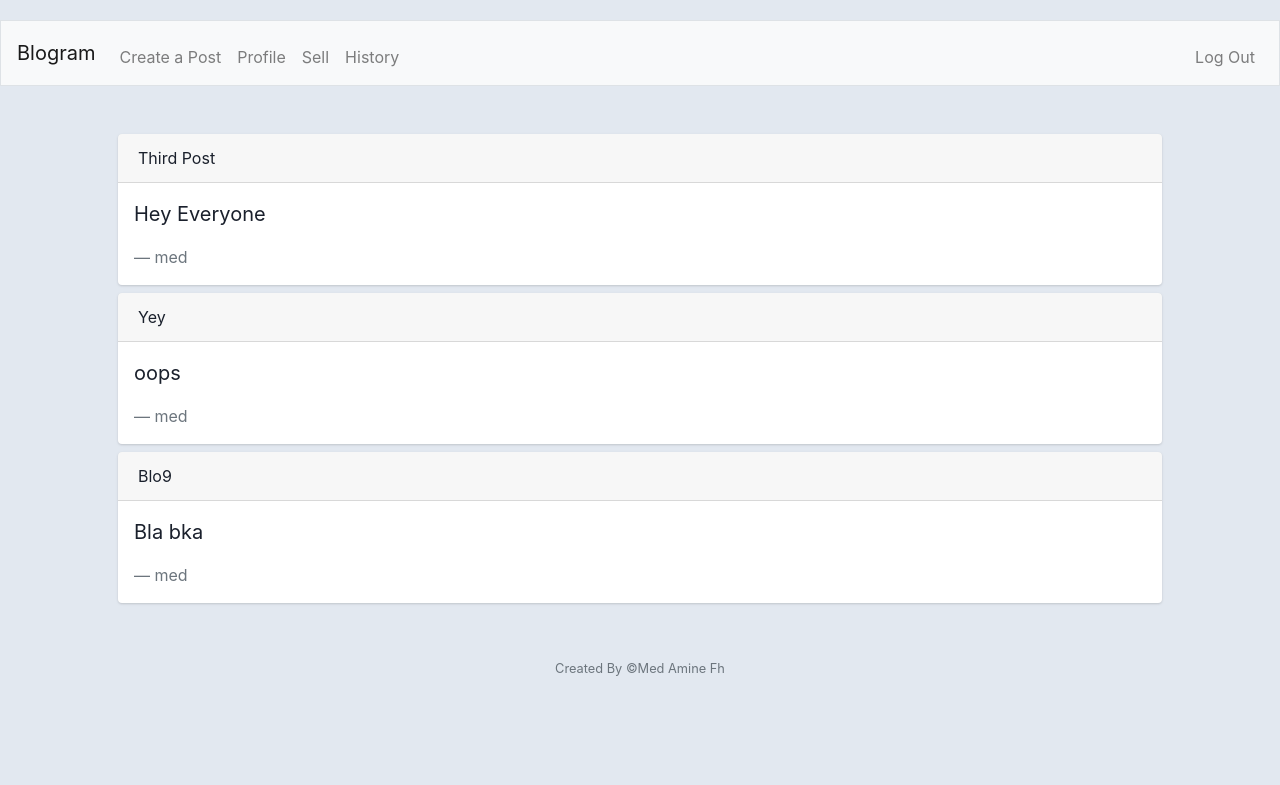
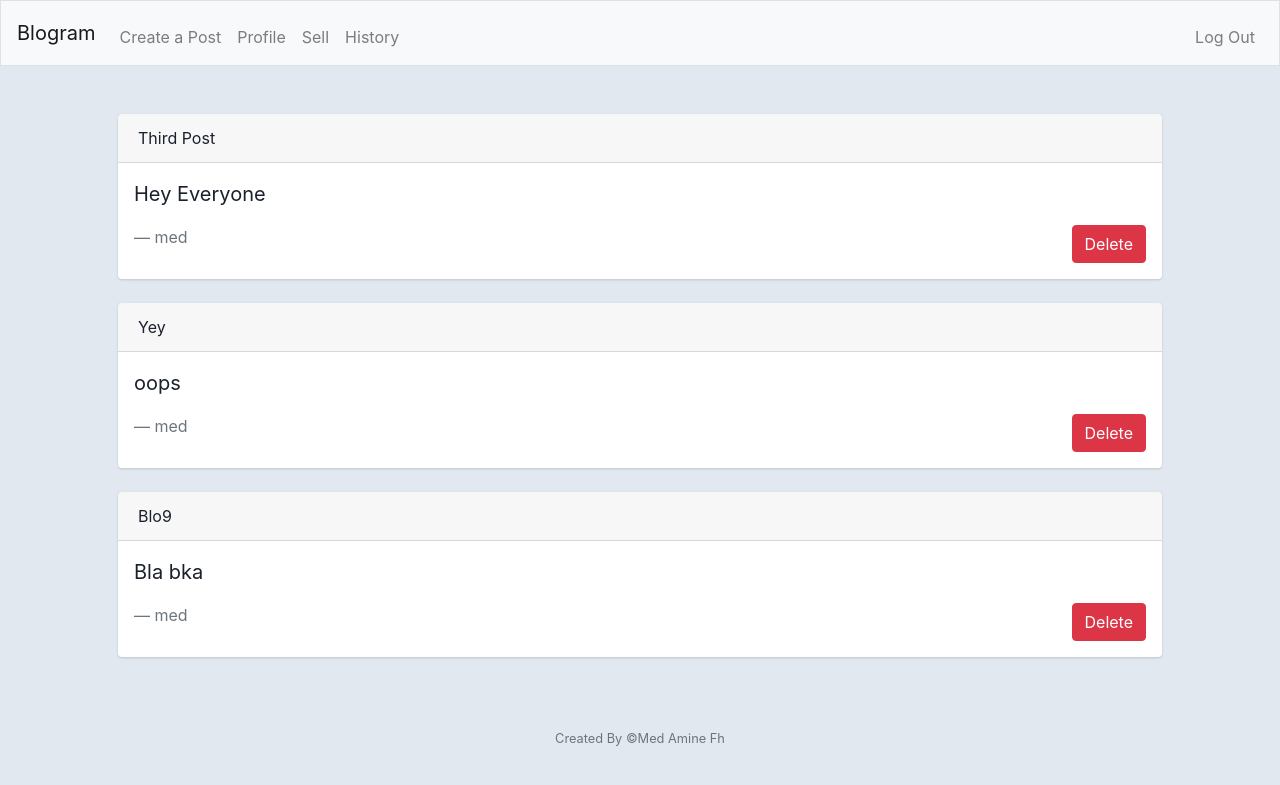
Before and after one commit to medaminefh/flask, a Flask app: page / in a window 1280 px wide. Shown: the top 785 px of the page. Run offline with Flask 2, Linux system fonts and the light colour scheme; a user stored in the database is signed in; data comes from the database, SQL or seed files in the repository; both versions use the stored data as it was after the commit; parts of the project's set-up code (start-up, migrations or seed data) failed here and were passed over; some libraries are stand-ins or nearby versions.

Commit message:
add the delete route and fun (not working properly)

```diff
--- a/app.py
+++ b/app.py
@@ -119,6 +119,13 @@ def post():
     return render_template("posts.html")
 
 
+@app.route("/delete/<id>")
+@login_required
+def delete(id):
+    db.execute("DELETE FROM posts WHERE id = ?", id)
+    return redirect('/')
+
+
 @app.errorhandler(404)
 # Error handler method in flask 404 (Not Found)
 def errors(e):
--- a/helpers.py
+++ b/helpers.py
@@ -1,4 +1,17 @@
-from flask import render_template, request
+from flask import redirect, render_template, session
+from functools import wraps
+
+def login_required(f):
+    """
+    Decorate routes to require login.
+    http://flask.pocoo.org/docs/0.12/patterns/viewdecorators/
+    """
+    @wraps(f)
+    def decorated_function(*args, **kwargs):
+        if session.get("user_id") is None:
+            return redirect("/login")
+        return f(*args, **kwargs)
+    return decorated_function
 
 
 def apology(text, code=400):
--- a/static/style.css
+++ b/static/style.css
@@ -1,5 +1,4 @@
 body {
-  margin-top: 20px;
   color: #1a202c;
   text-align: left;
   background-color: #e2e8f0;
--- a/templates/home.html
+++ b/templates/home.html
@@ -8,22 +8,44 @@ HOME
 
 {% if posts %}
 {% for post in posts %}
-<div class="card">
+
+
+<div class="card mb-4 ml-auto mr-auto {{post.id}}">
+    <!-- Modal -->
+    <div class="modal fade" id="myModal">
+        <div class="modal-dialog">
+
+            <!-- Modal content-->
+            <div class="modal-content">
+                <div class="modal-header">
+                    <h4 class="modal-title">DELETE</h4>
+                    <button type="button" class="close" data-dismiss="modal">&times;</button>
+                </div>
+                <div class="modal-body">
+                    <p>Are you sure you want to delete this post?</p>
+                </div>
+                <div class="modal-footer">
+                    <button type="button" class="btn btn-default" data-dismiss="modal">Close</button>
+                    <a href="/delete/{{post.id}}" class="btn btn-danger">Delete</a>
+                </div>
+            </div>
+        </div>
+    </div>
     <div class="card-header">
         {{ post.title }}
     </div>
     <div class="card-body">
         <blockquote class="blockquote mb-0">
             <p>{{ post.body }}</p>
-            <footer class="blockquote-footer">{{ user.username }}</footer>
+            <footer class="blockquote-footer">{{ user.username }}<button class="btn btn-danger float-right"
+                    data-toggle="modal" data-target="#myModal">
+                    Delete
+                </button></footer>
         </blockquote>
     </div>
 </div>
-<h3></h3>
 {% endfor %}
 {% else %}
 <h2>There is No Posts! {{ user.username }}</h2>
 {% endif %}
-
-
 {% endblock %}
```
Also changed, not shown: templates/profile.html (+4 -4 lines), sql.db.
